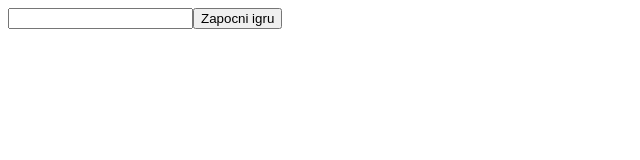
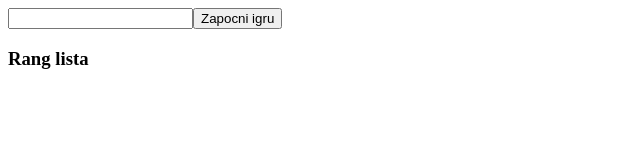
Before and after one commit to ste1drag/haloween-hackathon, a React (Create React App) app: page / in a window 1280 px wide. Shown: the top 160 px of the page, without its empty margins (0-640 px from the left). Built offline with nearby package versions, Linux system fonts and the light colour scheme.

Commit message:
Fixed some bugs

```diff
--- a/src/components/Game.jsx
+++ b/src/components/Game.jsx
@@ -38,18 +38,22 @@ let cardsArray=[{ "id": 1,"key":1,"imgSrc1": backgroundImg, "imgSrc2": bat, "isF
 function Game(){
     const gridContainer={display:'grid',gridGap:'50px',gridTemplateColumns:'auto auto auto auto'};
 
-    const [cards,setCards]=useState(cardsArray.sort((a,b)=>0.5-Math.random()));
-    const [timer,setTimer]=useState(60);
+    const [cards,setCards]=useState([]);
+    const [timer,setTimer]=useState(null);
     const [isStarted,setStarted]=useState(false);
     const [clicks,setClicks]=useState(0);
     const [username,setUsername]=useState("");
     const [points,setPoints]=useState(0);
+    const [ranking,setRanking]=useState([]);
 
 
     function handleClick(id){
+        if(!isStarted){
+            return;
+        }
         let cardsChange=cards;
         const index=cardsChange.findIndex(card=>card.id===id);
-        if(cards[index].isMatched){
+        if(cards[index].isMatched || cards[index].isFlipped){
             return;
         }
         cardsChange[index].isFlipped=!cardsChange[index].isFlipped;
@@ -58,10 +62,17 @@ function Game(){
     }
 
     function startGame(){
+        cardsArray.forEach(card=>card.isFlipped=false);
+        cardsArray.forEach(card=>card.isMatched=false);
+        setCards([...cardsArray].sort((a,b)=>0.5-Math.random()));
         setStarted(true);
+        setTimer(45);
+        setClicks(0);
+        setPoints(0);
     }
 
     useEffect(()=>{
+        if(isStarted){
             let filteredCards=cards;
             let cardsClone=cards;
             if(clicks===2){
@@ -88,13 +99,25 @@ function Game(){
                 }
 
             }
+        }
 
-    },[clicks,cards,points]);
+    },[clicks]);
 
 
     useEffect(()=>{
+        if(!isStarted){
+            return;
+        }
 
-        if(timer===0|| points===8){
+        if(timer===0){
+            setStarted(false);
+            return;
+        }
+        if(points===8){
+            let rank=ranking;
+            rank.push({user:username,score:points});
+            setRanking([...rank]);
+            setStarted(false);
             return;
         }
             setTimeout(()=>{
@@ -104,8 +127,7 @@ function Game(){
             },1000)
 
 
-    },[timer,points])
-
+    },[timer]);
 
     let rows=[];
 
@@ -135,6 +157,13 @@ function Game(){
                  <input type="text" onChange={(e)=>setUsername(e.target.value)} />
                  <button onClick={()=>startGame()}>Zapocni igru</button>
 
+                 <div>
+                    <h3>Rang lista</h3>
+                    {ranking.map(rank=>{
+                        <li>{rank.user} {rank.score}</li>
+                    })}
+                </div>
+
              </div>
              }
 
```
Lines whose indentation alone changed are shown as unchanged.
